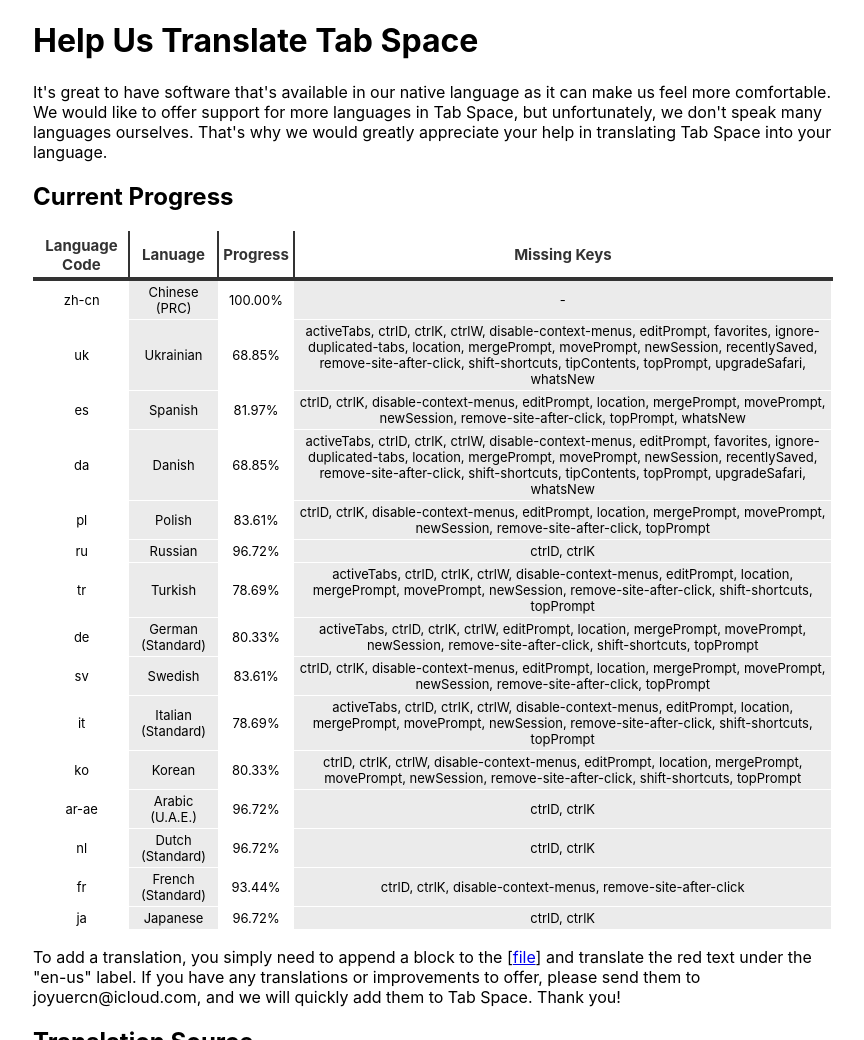
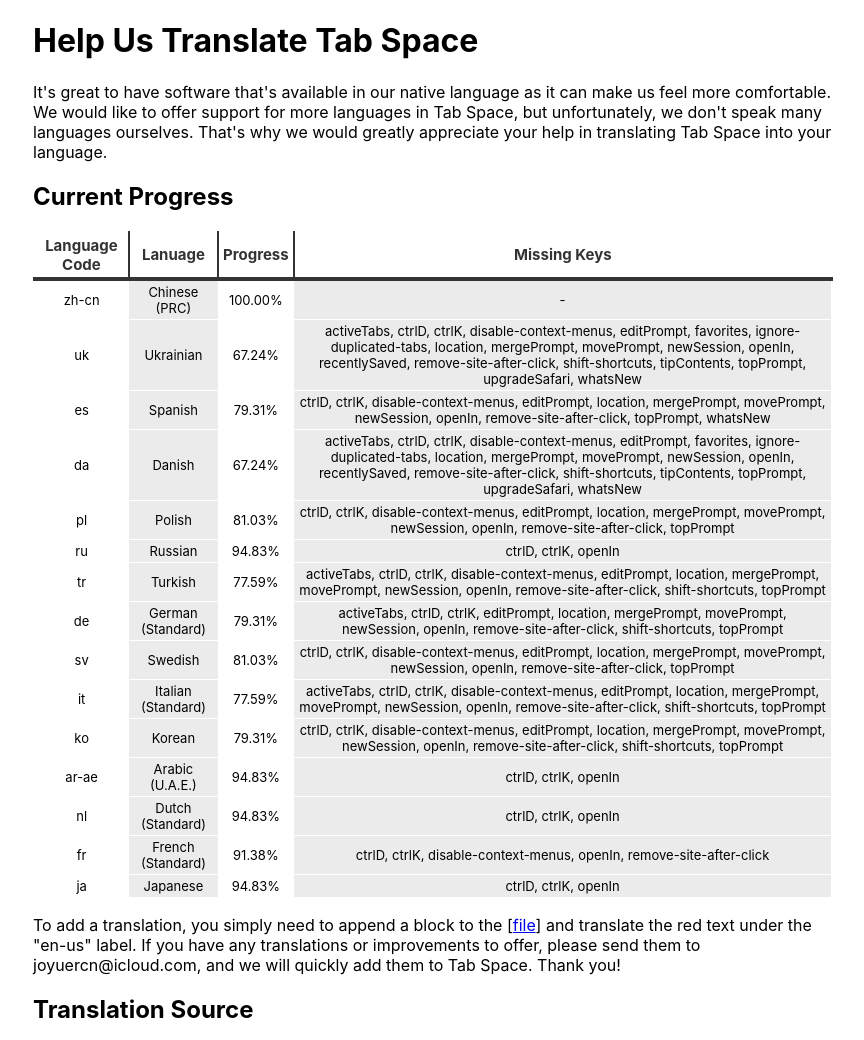
Before and after one commit to yuanzhoucq/Tab-Space, a Jekyll site: the page translate.html, which Jekyll copies as it is, in a window 1280 px wide, cut to the strip 0-1040 px from the top of the page. Shown: the whole strip, without its empty margins (207-1071 px from the left). Built offline with Jekyll 4.4.1, drawn with Linux system fonts in a browser that asks for light colours.

Commit message:
improve open in external browsers

```diff
--- a/admin/src/components/TabSpaceBridge.vue
+++ b/admin/src/components/TabSpaceBridge.vue
@@ -61,6 +61,8 @@
     checkDefaults() {
       if (this.bridge) {
         this.bridge.send({cmd: "CheckDefault", name: Constants.preferredLanguageKey})
+        this.bridge.send({cmd: "CheckDefault", name: Constants.externalBrowser1Key})
+        this.bridge.send({cmd: "CheckDefault", name: Constants.externalBrowser2Key})
         Constants.settings.forEach(setting => {
           this.bridge.send({cmd: "CheckDefault", name: setting})
         });
--- a/translate.html
+++ b/translate.html
@@ -67,20 +67,20 @@
   <p>It's great to have software that's available in our native language as it can make us feel more comfortable. We would like to offer support for more languages in Tab Space, but unfortunately, we don't speak many languages ourselves. That's why we would greatly appreciate your help in translating Tab Space into your language.</p>
   <h2>Current Progress</h2>
   <table class="greyGridTable"><thead><tr><th class="lang-th">Language Code</th><th class="name-th">Lanuage</th><th class="progress-th">Progress</th><th class="missingkeys-th">Missing Keys</th></tr></thead><tbody ><tr ><td class="lang-td td_text">zh-cn</td><td class="name-td td_text">Chinese (PRC)</td><td class="progress-td td_text">100.00%</td><td class="missingkeys-td td_text">-</td></tr>
-<tr ><td class="lang-td td_text">uk</td><td class="name-td td_text">Ukrainian</td><td class="progress-td td_text">68.85%</td><td class="missingkeys-td td_text">activeTabs, ctrlD, ctrlK, ctrlW, disable-context-menus, editPrompt, favorites, ignore-duplicated-tabs, location, mergePrompt, movePrompt, newSession, recentlySaved, remove-site-after-click, shift-shortcuts, tipContents, topPrompt, upgradeSafari, whatsNew</td></tr>
-<tr ><td class="lang-td td_text">es</td><td class="name-td td_text">Spanish</td><td class="progress-td td_text">81.97%</td><td class="missingkeys-td td_text">ctrlD, ctrlK, disable-context-menus, editPrompt, location, mergePrompt, movePrompt, newSession, remove-site-after-click, topPrompt, whatsNew</td></tr>
-<tr ><td class="lang-td td_text">da</td><td class="name-td td_text">Danish</td><td class="progress-td td_text">68.85%</td><td class="missingkeys-td td_text">activeTabs, ctrlD, ctrlK, ctrlW, disable-context-menus, editPrompt, favorites, ignore-duplicated-tabs, location, mergePrompt, movePrompt, newSession, recentlySaved, remove-site-after-click, shift-shortcuts, tipContents, topPrompt, upgradeSafari, whatsNew</td></tr>
-<tr ><td class="lang-td td_text">pl</td><td class="name-td td_text">Polish</td><td class="progress-td td_text">83.61%</td><td class="missingkeys-td td_text">ctrlD, ctrlK, disable-context-menus, editPrompt, location, mergePrompt, movePrompt, newSession, remove-site-after-click, topPrompt</td></tr>
-<tr ><td class="lang-td td_text">ru</td><td class="name-td td_text">Russian</td><td class="progress-td td_text">96.72%</td><td class="missingkeys-td td_text">ctrlD, ctrlK</td></tr>
-<tr ><td class="lang-td td_text">tr</td><td class="name-td td_text">Turkish</td><td class="progress-td td_text">78.69%</td><td class="missingkeys-td td_text">activeTabs, ctrlD, ctrlK, ctrlW, disable-context-menus, editPrompt, location, mergePrompt, movePrompt, newSession, remove-site-after-click, shift-shortcuts, topPrompt</td></tr>
-<tr ><td class="lang-td td_text">de</td><td class="name-td td_text">German (Standard)</td><td class="progress-td td_text">80.33%</td><td class="missingkeys-td td_text">activeTabs, ctrlD, ctrlK, ctrlW, editPrompt, location, mergePrompt, movePrompt, newSession, remove-site-after-click, shift-shortcuts, topPrompt</td></tr>
-<tr ><td class="lang-td td_text">sv</td><td class="name-td td_text">Swedish</td><td class="progress-td td_text">83.61%</td><td class="missingkeys-td td_text">ctrlD, ctrlK, disable-context-menus, editPrompt, location, mergePrompt, movePrompt, newSession, remove-site-after-click, topPrompt</td></tr>
-<tr ><td class="lang-td td_text">it</td><td class="name-td td_text">Italian (Standard)</td><td class="progress-td td_text">78.69%</td><td class="missingkeys-td td_text">activeTabs, ctrlD, ctrlK, ctrlW, disable-context-menus, editPrompt, location, mergePrompt, movePrompt, newSession, remove-site-after-click, shift-shortcuts, topPrompt</td></tr>
-<tr ><td class="lang-td td_text">ko</td><td class="name-td td_text">Korean</td><td class="progress-td td_text">80.33%</td><td class="missingkeys-td td_text">ctrlD, ctrlK, ctrlW, disable-context-menus, editPrompt, location, mergePrompt, movePrompt, newSession, remove-site-after-click, shift-shortcuts, topPrompt</td></tr>
-<tr ><td class="lang-td td_text">ar-ae</td><td class="name-td td_text">Arabic (U.A.E.)</td><td class="progress-td td_text">96.72%</td><td class="missingkeys-td td_text">ctrlD, ctrlK</td></tr>
-<tr ><td class="lang-td td_text">nl</td><td class="name-td td_text">Dutch (Standard)</td><td class="progress-td td_text">96.72%</td><td class="missingkeys-td td_text">ctrlD, ctrlK</td></tr>
-<tr ><td class="lang-td td_text">fr</td><td class="name-td td_text">French (Standard)</td><td class="progress-td td_text">93.44%</td><td class="missingkeys-td td_text">ctrlD, ctrlK, disable-context-menus, remove-site-after-click</td></tr>
-<tr ><td class="lang-td td_text">ja</td><td class="name-td td_text">Japanese</td><td class="progress-td td_text">96.72%</td><td class="missingkeys-td td_text">ctrlD, ctrlK</td></tr></tbody></table>
+<tr ><td class="lang-td td_text">uk</td><td class="name-td td_text">Ukrainian</td><td class="progress-td td_text">67.24%</td><td class="missingkeys-td td_text">activeTabs, ctrlD, ctrlK, disable-context-menus, editPrompt, favorites, ignore-duplicated-tabs, location, mergePrompt, movePrompt, newSession, openIn, recentlySaved, remove-site-after-click, shift-shortcuts, tipContents, topPrompt, upgradeSafari, whatsNew</td></tr>
+<tr ><td class="lang-td td_text">es</td><td class="name-td td_text">Spanish</td><td class="progress-td td_text">79.31%</td><td class="missingkeys-td td_text">ctrlD, ctrlK, disable-context-menus, editPrompt, location, mergePrompt, movePrompt, newSession, openIn, remove-site-after-click, topPrompt, whatsNew</td></tr>
+<tr ><td class="lang-td td_text">da</td><td class="name-td td_text">Danish</td><td class="progress-td td_text">67.24%</td><td class="missingkeys-td td_text">activeTabs, ctrlD, ctrlK, disable-context-menus, editPrompt, favorites, ignore-duplicated-tabs, location, mergePrompt, movePrompt, newSession, openIn, recentlySaved, remove-site-after-click, shift-shortcuts, tipContents, topPrompt, upgradeSafari, whatsNew</td></tr>
+<tr ><td class="lang-td td_text">pl</td><td class="name-td td_text">Polish</td><td class="progress-td td_text">81.03%</td><td class="missingkeys-td td_text">ctrlD, ctrlK, disable-context-menus, editPrompt, location, mergePrompt, movePrompt, newSession, openIn, remove-site-after-click, topPrompt</td></tr>
+<tr ><td class="lang-td td_text">ru</td><td class="name-td td_text">Russian</td><td class="progress-td td_text">94.83%</td><td class="missingkeys-td td_text">ctrlD, ctrlK, openIn</td></tr>
+<tr ><td class="lang-td td_text">tr</td><td class="name-td td_text">Turkish</td><td class="progress-td td_text">77.59%</td><td class="missingkeys-td td_text">activeTabs, ctrlD, ctrlK, disable-context-menus, editPrompt, location, mergePrompt, movePrompt, newSession, openIn, remove-site-after-click, shift-shortcuts, topPrompt</td></tr>
+<tr ><td class="lang-td td_text">de</td><td class="name-td td_text">German (Standard)</td><td class="progress-td td_text">79.31%</td><td class="missingkeys-td td_text">activeTabs, ctrlD, ctrlK, editPrompt, location, mergePrompt, movePrompt, newSession, openIn, remove-site-after-click, shift-shortcuts, topPrompt</td></tr>
+<tr ><td class="lang-td td_text">sv</td><td class="name-td td_text">Swedish</td><td class="progress-td td_text">81.03%</td><td class="missingkeys-td td_text">ctrlD, ctrlK, disable-context-menus, editPrompt, location, mergePrompt, movePrompt, newSession, openIn, remove-site-after-click, topPrompt</td></tr>
+<tr ><td class="lang-td td_text">it</td><td class="name-td td_text">Italian (Standard)</td><td class="progress-td td_text">77.59%</td><td class="missingkeys-td td_text">activeTabs, ctrlD, ctrlK, disable-context-menus, editPrompt, location, mergePrompt, movePrompt, newSession, openIn, remove-site-after-click, shift-shortcuts, topPrompt</td></tr>
+<tr ><td class="lang-td td_text">ko</td><td class="name-td td_text">Korean</td><td class="progress-td td_text">79.31%</td><td class="missingkeys-td td_text">ctrlD, ctrlK, disable-context-menus, editPrompt, location, mergePrompt, movePrompt, newSession, openIn, remove-site-after-click, shift-shortcuts, topPrompt</td></tr>
+<tr ><td class="lang-td td_text">ar-ae</td><td class="name-td td_text">Arabic (U.A.E.)</td><td class="progress-td td_text">94.83%</td><td class="missingkeys-td td_text">ctrlD, ctrlK, openIn</td></tr>
+<tr ><td class="lang-td td_text">nl</td><td class="name-td td_text">Dutch (Standard)</td><td class="progress-td td_text">94.83%</td><td class="missingkeys-td td_text">ctrlD, ctrlK, openIn</td></tr>
+<tr ><td class="lang-td td_text">fr</td><td class="name-td td_text">French (Standard)</td><td class="progress-td td_text">91.38%</td><td class="missingkeys-td td_text">ctrlD, ctrlK, disable-context-menus, openIn, remove-site-after-click</td></tr>
+<tr ><td class="lang-td td_text">ja</td><td class="name-td td_text">Japanese</td><td class="progress-td td_text">94.83%</td><td class="missingkeys-td td_text">ctrlD, ctrlK, openIn</td></tr></tbody></table>
 
   <p>To add a translation, you simply need to append a block to the [<a
     href="https://github.com/yuanzhoucq/Tab-Space/blob/master/admin/src/lang.json">file</a>] and translate the red text under the "en-us" label. If you have any translations or improvements to offer, please send them to joyuercn@icloud.com, and we will quickly add them to Tab Space. Thank you!</p>
```
Also changed, not shown: admin/src/constants.js (+9 -0 lines), admin/src/lang.json (+5 -61 lines), admin/src/pages/Settings.vue (+12 -10 lines).
